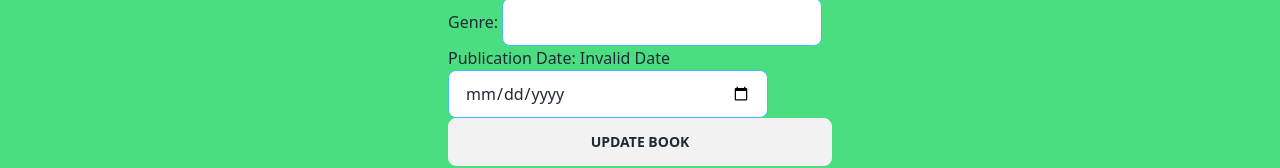
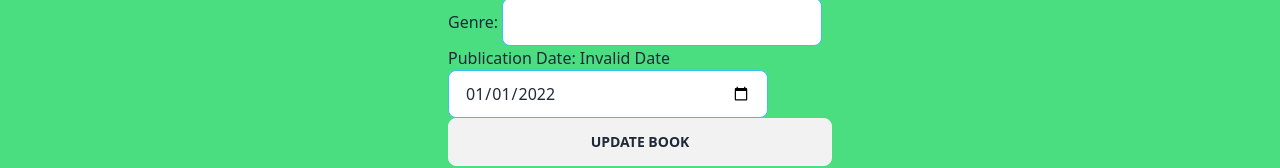
Before and after one commit to kdipto1/book-catalog-client, a React (Vite) app: page /edit-book/1 in a window 1280 px wide. Shown: the part 252-420 px from the top of the page. Built offline with nearby package versions, Linux system fonts and the light colour scheme; no server answers; sample sign-in values are in the browser's storage.

Commit message:
edit book page bug fixed

```diff
--- a/src/components/Login/LoginForm.tsx
+++ b/src/components/Login/LoginForm.tsx
@@ -59,7 +59,7 @@ export default function LoginForm() {
   };
 
   return (
-    <div className="mr-auto my-auto">
+    <div className="mr-auto mt-20">
       <h1 className="text-center font-bold text-4xl pb-4">Login</h1>
       <form onSubmit={handleSubmit(onSubmit)}>
         <div className="pb-2">
--- a/src/components/Shared/BookCard.tsx
+++ b/src/components/Shared/BookCard.tsx
@@ -6,7 +6,7 @@ interface BookCardProps {
 }
 
 export default function BookCard({ book }: BookCardProps) {
-  const formattedDate = book?.publicationDate.toLocaleDateString();
+  const formattedDate = book?.publicationDate.toLocaleDateString("en-GB");
   return (
     <div className="card card-compact w-72 bg-base-100 shadow-xl mx-auto">
       <figure>
--- a/src/components/Signup/SignupForm.tsx
+++ b/src/components/Signup/SignupForm.tsx
@@ -38,7 +38,7 @@ export default function SignupForm() {
   };
 
   return (
-    <div className="mr-auto my-auto">
+    <div className="mr-auto mt-20">
       <h1 className="text-center font-bold text-4xl pb-4">Sign up</h1>
       <form onSubmit={handleSubmit(onSubmit)}>
         <div>
--- a/src/pages/EditBookDetail.tsx
+++ b/src/pages/EditBookDetail.tsx
@@ -1,5 +1,5 @@
+/* eslint-disable @typescript-eslint/no-misused-promises */
 /* eslint-disable @typescript-eslint/no-unsafe-assignment */
-/* eslint-disable @typescript-eslint/no-misused-promises */
 import { useForm } from "react-hook-form";
 import { PropagateLoader } from "react-spinners";
 import {
@@ -9,12 +9,13 @@ import {
 import { useParams } from "react-router-dom";
 import { IBook } from "../types/globalTypes";
 import { SerializedError } from "@reduxjs/toolkit";
+import { useState } from "react";
 
 interface IBookDetail {
   title: string;
   author: string;
   genre: string;
-  publicationData: Date;
+  publicationDate: Date;
 }
 
 interface CustomError extends SerializedError {
@@ -38,39 +39,35 @@ export default function EditBookDetail() {
   };
   const [editBookDetails, { isLoading: isEditing, isError, error }] =
     useEditBookDetailsMutation();
-
   const { register, handleSubmit } = useForm<IBookDetail>();
+  const [selectedDate, setSelectedDate] = useState("2022-01-01");
 
   if (isLoading) return <PropagateLoader color="#36d7b7" />;
-
   const book = {
-    _id: data?.data?._id,
     title: data?.data.title,
     author: data?.data.author,
     genre: data?.data.genre,
-    publicationData: data?.data.publicationDate,
-    addedBy: data?.data.addedBy,
+    publicationDate: data?.data.publicationDate,
   };
 
-  const formattedDate = new Date(book?.publicationData);
-  const format = formattedDate.toLocaleDateString("en-GB"); // Convert to DD-MM-YYYY format
+  const format = new Date(book?.publicationDate);
+  const formattedDate = format.toLocaleDateString("en-GB");
   console.log(format);
   const onSubmit = async (data: IBookDetail) => {
     try {
-      const updatedBook: IBook = {
-        publicationDate: data.publicationData,
+      const updatedBook: IBookDetail = {
+        // publicationDate: data.publicationDate,
         ...book,
         ...data,
       };
 
-      // Pass the 'id' and 'book' properties in the mutation call
       const response = await editBookDetails({
         id,
         book: updatedBook,
       }).unwrap();
       console.log("Edit book successful", response);
     } catch (error) {
-      console.error("Edit book error", error);
+      console.error("Edit book error");
     }
   };
 
@@ -106,12 +103,12 @@ export default function EditBookDetail() {
           />
         </div>
         <div>
-          <label>Publication Date: {format}</label>
+          <label>Publication Date: {formattedDate}</label>
           <input
-            defaultValue={format} // Set the formatted date as the default value
+            value={selectedDate}
             className="input input-bordered input-info w-full max-w-xs"
             type="date"
-            {...register("publicationData")}
+            {...register("publicationDate")}
           />
         </div>
 
--- a/src/pages/Login.tsx
+++ b/src/pages/Login.tsx
@@ -3,11 +3,7 @@ import LoginForm from "../components/Login/LoginForm";
 export default function Login() {
   return (
     <div className="min-h-screen  grid grid-cols-2 gap-20 bg-green-400">
-      <img
-        className="w-44 ml-auto my-auto"
-        src="/src/assets/login.png"
-        alt=""
-      />
+      <img className="w-44 ml-auto mt-20" src="/src/assets/login.png" alt="" />
       <LoginForm />
     </div>
   );
--- a/src/redux/features/book/bookApi.ts
+++ b/src/redux/features/book/bookApi.ts
@@ -32,8 +32,7 @@ const bookApi = api.injectEndpoints({
       providesTags: ["book"],
     }),
     getSingleBook: builder.query({
-      // eslint-disable-next-line @typescript-eslint/restrict-template-expressions
-      query: (id) => ({ url: `/book/${id}` }),
+      query: (id: string) => ({ url: `/book/${id}` }),
       providesTags: ["book"],
     }),
     addNewBook: builder.mutation({
@@ -45,7 +44,7 @@ const bookApi = api.injectEndpoints({
       invalidatesTags: ["book"],
     }),
     editBookDetails: builder.mutation({
-      query: ({ id, ...book }: { id: string; book: Partial<IBook> }) => ({
+      query: ({ id, book }: { id: string; book: Partial<IBook> }) => ({
         url: `/book/${id}`,
         method: "PATCH",
         body: book,
```
